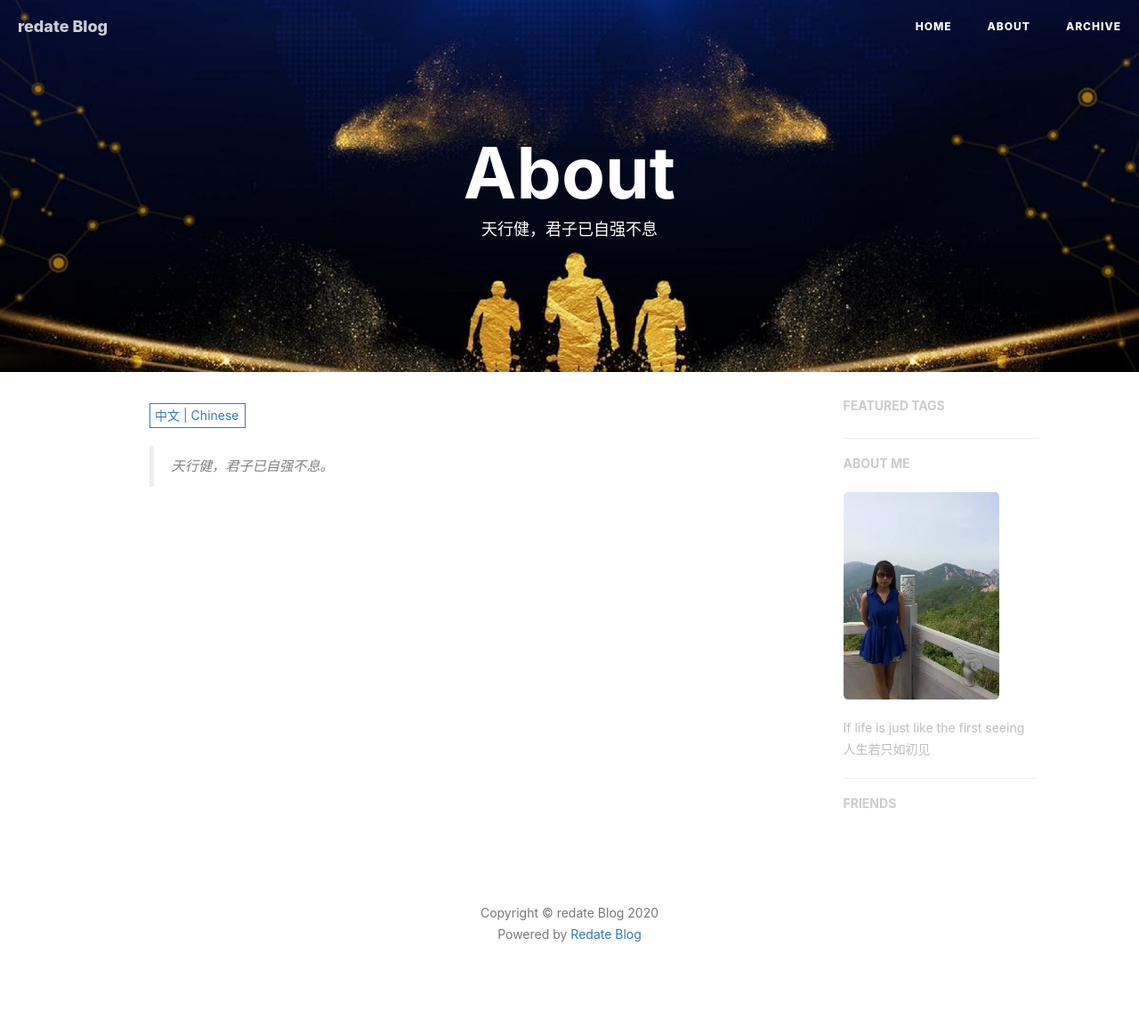
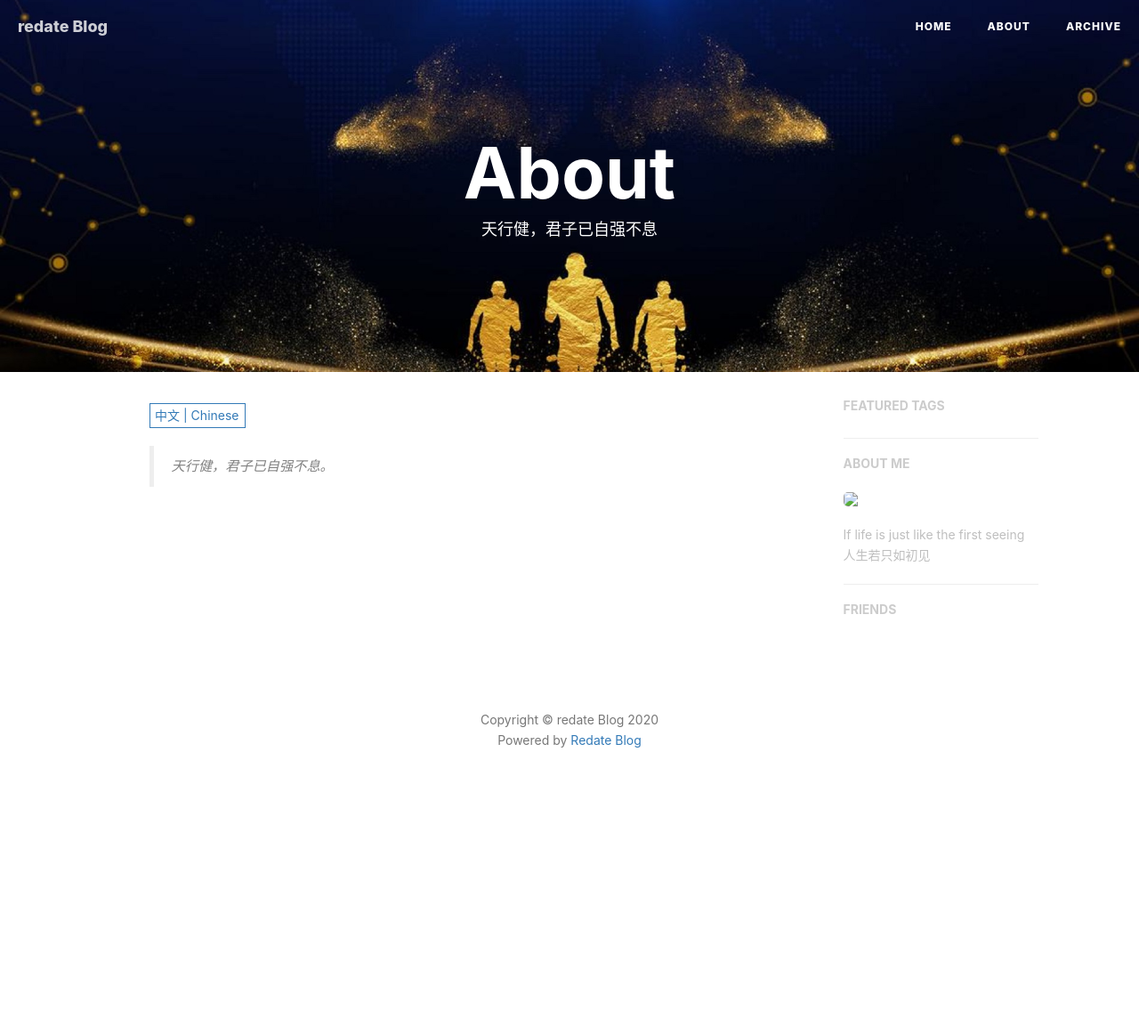
Before and after one commit to redate98/redate, a Jekyll site: the page built from about.html, in a window 1280 px wide. Shown: the whole page at 89% size. Built offline with Jekyll 4.4.1, drawn with Linux system fonts in a browser that asks for light colours; nearby versions of some CDN libraries; comment, search, counter and statistics services are not loaded; after the commit the page ends 936 px from its top, so only the background shows below that.

Commit message:
配置文件修改

```diff
--- a/_config.yml
+++ b/_config.yml
@@ -78,7 +78,7 @@ ga_domain: huangxuan.me
 # Sidebar settings
 sidebar: true                           # whether or not using Sidebar.
 sidebar-about-description: "If life is just like the first seeing<br>人生若只如初见"
-sidebar-avatar: /img/avatar-hux-ny.jpg      # use absolute URL, seeing it's used in both `/` and `/about/`
+sidebar-avatar: img/avatar-hux-ny.jpg      # use absolute URL, seeing it's used in both `/` and `/about/`
 
 
 
```
